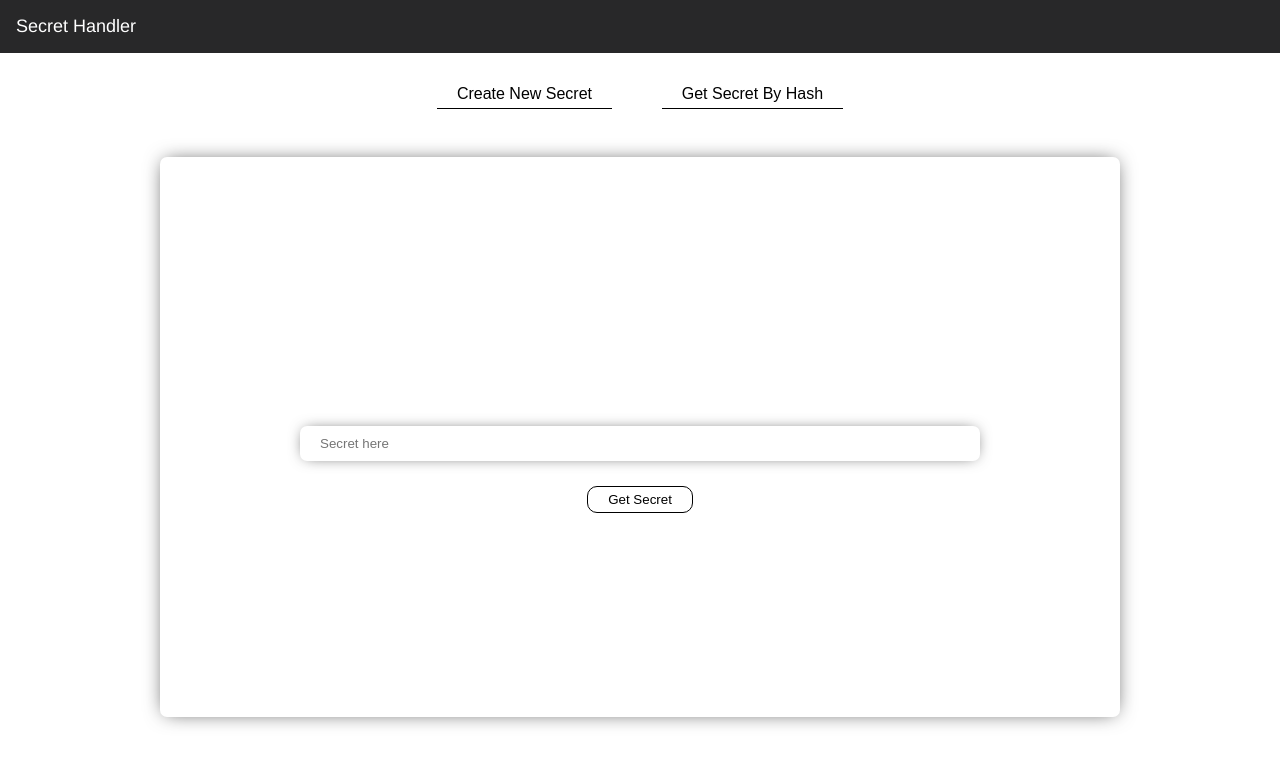
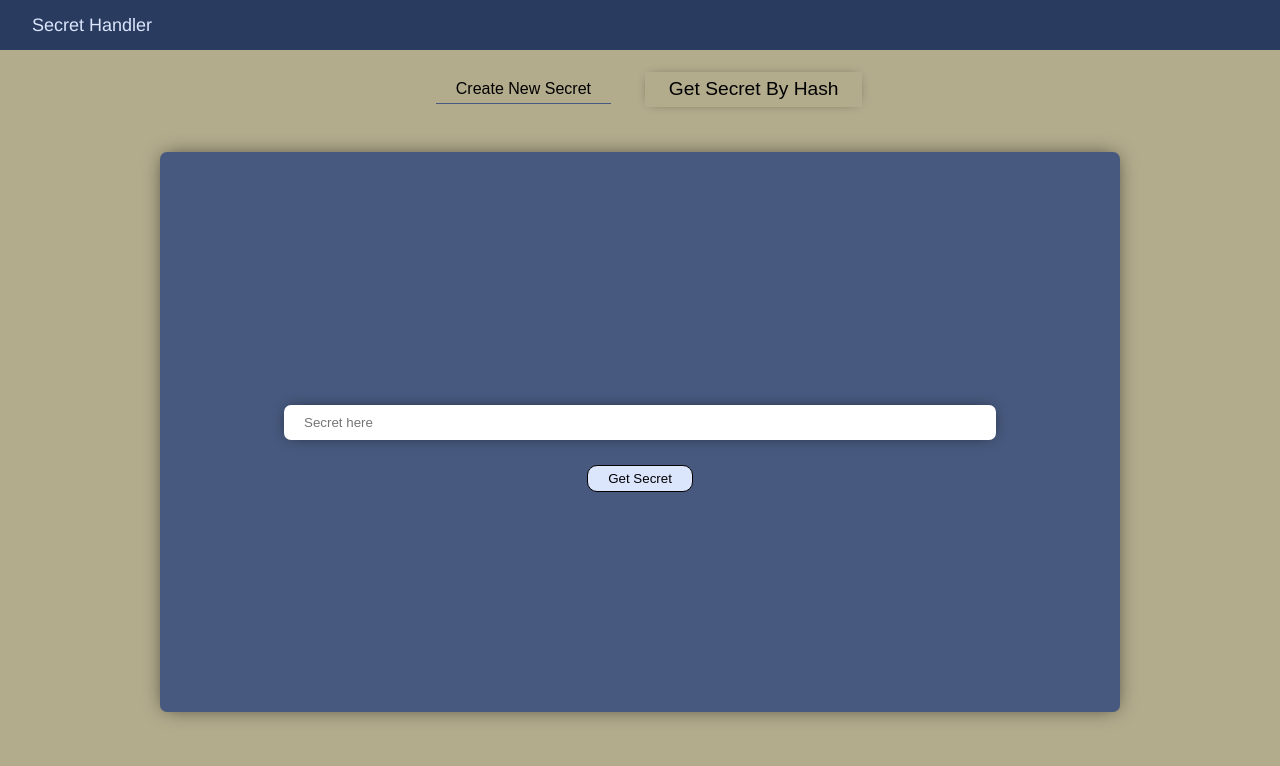
Before and after one commit to gulyaasferenc/secret-store, a Vue app in the folder secret-server-fe/: page / in a window 1280 px wide. Shown: the top 766 px of the page. Built offline with nearby package versions, Linux system fonts and the light colour scheme.

Commit message:
composables and some css

```diff
--- a/secret-server-fe/src/App.vue
+++ b/secret-server-fe/src/App.vue
@@ -2,16 +2,23 @@
   <div>
     <div class="header">Secret Handler</div>
     <div class="menubuttons">
-      <button class="menubutton" @click="setViewToCreate()">
+      <button
+        class="menubutton"
+        :class="[view === 'create' ? 'selected-menubutton' : '']"
+        @click="setViewToCreate()"
+      >
         Create New Secret
       </button>
-      <button class="menubutton" @click="setViewToGet()">
+      <button
+        class="menubutton"
+        :class="[view === 'get' ? 'selected-menubutton' : '']"
+        @click="setViewToGet()"
+      >
         Get Secret By Hash
       </button>
     </div>
-
-    <CreateSecret v-if="view === 'create'" />
-    <GetSecret v-if="view === 'get'" />
+      <CreateSecret v-if="view === 'create'" />
+      <GetSecret v-if="view === 'get'" />
   </div>
 </template>
 
@@ -48,25 +55,42 @@ export default {
 </script>
 
 <style lang="scss">
+$dark: #293B5F;
+$otherdark: #47597E;
+$light: #DBE6FD;
+$other: #B2AB8C;
+
 #app {
   font-family: Avenir, Helvetica, Arial, sans-serif;
   -webkit-font-smoothing: antialiased;
   -moz-osx-font-smoothing: grayscale;
   text-align: center;
-  margin-top: 80px;
   transition: 0.2s;
+  background: $other;
+  height: 100vh;
+  width: 100vw;
+  overflow: auto;
+  margin: 0px;
+  padding: 0;
 }
 
 .header {
   position: fixed;
   left: 0;
   top: 0;
-  background: rgb(40, 40, 41);
-  padding: 1rem;
+  background: $dark;
+  height: 50px;
   width: 100vw;
   text-align: left;
-  color: white;
+  color: $light;
   font-size: large;
+  display: flex;
+  align-items: center;
+  padding-left: 2rem;
+}
+
+body {
+  margin: 0px;
 }
 
 .menubuttons {
@@ -79,23 +103,30 @@ export default {
 
 .menubutton {
   border: none;
-  border-bottom: 1px solid black;
+  border-bottom: 1px solid $otherdark;
+  margin-top: 75px;
   padding: 5px 20px 5px 20px;
   cursor: pointer;
-  background: white;
+  background: transparent;
   transition: 0.2s;
   font-size: 16px;
 }
 
+.selected-menubutton {
+  border-bottom: 1px solid transparent;
+  box-shadow: 0px 0px 10px -5px rgba(0, 0, 0, 0.75);
+  transform: scale(1.2);
+}
+
 .menubutton:hover {
-  border: none;
+  border-bottom: 1px solid transparent;
   box-shadow: 0px 0px 10px -5px rgba(0, 0, 0, 0.75);
   transform: scale(1.2);
 }
 
 input {
   padding: 10px 20px 10px 20px;
-  width: 40rem;
+  width: 70%;
   margin-bottom: 25px;
   border-radius: 7px;
   border: none;
@@ -107,7 +138,7 @@ input {
   border-radius: 10px;
   padding: 5px 20px 5px 20px;
   cursor: pointer;
-  background: white;
+  background: $light;
   transition: 0.2s;
 }
 
@@ -125,10 +156,12 @@ input {
   justify-content: center;
   box-shadow: 0px 0px 20px -5px rgba(0, 0, 0, 0.75);
   border-radius: 7px;
+  background: $otherdark;
+  color: $light;
 }
 
 .form {
-  margin: 6rem 0 2rem 0;
+  margin: 3rem 0 1rem 0;
 }
 
 textarea {
@@ -137,6 +170,7 @@ textarea {
   border-radius: 7px;
   padding: 10px;
   margin-bottom: 1rem;
+  width: 80%;
 }
 
 @media screen and (max-width: 820px) {
@@ -149,13 +183,9 @@ textarea {
   }
 
   .menubutton {
-    border: 1px solid black;
-    border-radius: 10px;
     padding: 5px 7px 5px 7px;
     cursor: pointer;
-    background: white;
-    transition: 0.2s;
-    font-size: 16px;
   }
 }
+
 </style>
--- a/secret-server-fe/src/components/CreateSecret.vue
+++ b/secret-server-fe/src/components/CreateSecret.vue
@@ -3,7 +3,6 @@
     <form class="form">
       <div>
         <textarea
-          cols="80"
           rows="10"
           placeholder="Your secret content"
           v-model="secretText"
@@ -34,7 +33,7 @@
       </button>
     </form>
     <div class="createresult" v-if="creationResult">
-      Your secret is created:
+      <b>Your secret is created:</b>
       <div class="secrettext">{{ creationResult }}</div>
       <button @click="clearResult()" type="button" class="normalbutton">
         Clear
@@ -50,9 +49,9 @@
 </template>
 
 <script>
-import axios from "axios";
 import { ref } from "vue";
 import ErrorNotification from "./ErrorNotification.vue";
+import useCreateSecret from "../composables/useCreateSecret";
 
 export default {
   name: "CreateSecret",
@@ -63,24 +62,12 @@ export default {
     const secretText = ref("");
     const expireAfterViews = ref(null);
     const expireAfter = ref(null);
-    const creationResult = ref(null);
-    const errorMsg = ref(null);
-    const createSecret = async () => {
-      try {
-        const { data: result } = await axios.post(
-          `${process.env.VUE_APP_BASE_API_URL}/api/secret`,
-          {
-            secret: secretText.value,
-            expireAfterViews: Number(expireAfterViews.value),
-            expireAfter: Number(expireAfter.value),
-          }
-        );
-        creationResult.value = result.hash;
-      } catch (error) {
-        console.log(error);
-        errorMsg.value = error.response.data.message;
-      }
-    };
+
+    const { createSecret, creationResult, errorMsg } = useCreateSecret({
+      secretText,
+      expireAfterViews,
+      expireAfter,
+    });
 
     const clearResult = () => {
       creationResult.value = null;
@@ -108,6 +95,11 @@ export default {
 
 <!-- Add "scoped" attribute to limit CSS to this component only -->
 <style scoped lang="scss">
+$dark: #293B5F;
+$otherdark: #47597E;
+$light: #DBE6FD;
+$other: #B2AB8C;
+
 .numberinput {
   width: 12rem;
   margin: 0 7px 2rem 7px;
@@ -117,7 +109,21 @@ export default {
   margin-bottom: 2rem;
   line-break: anywhere;
   padding: 10px;
-  max-height: 12vh;
+  max-height: 15vh;
   overflow: auto;
+  background: $dark;
+  width: 80%;
+  margin: auto;
+  margin-bottom: 5px;
+  border-radius: 7px;
+  color: $light;
+}
+
+@media screen and (max-width: 820px) {
+  .secrettext {
+    max-height: 12vh;
+    width: 95%;
+    padding: 0px;
+  }
 }
 </style>
--- a/secret-server-fe/src/components/ErrorNotification.vue
+++ b/secret-server-fe/src/components/ErrorNotification.vue
@@ -7,10 +7,10 @@ export default {
   name: "ErrorNotification",
   props: {
     msg: String,
-    duration: Number
+    duration: Number,
   },
   setup(props, { emit }) {
-      console.log(props)
+    console.log(props);
     setTimeout(() => {
       emit("closeMe");
     }, props.duration * 1000);
@@ -28,9 +28,10 @@ export default {
   display: flex;
   align-items: center;
   justify-content: center;
-  top: 20px;
-  right: 20px;
-  width: 220px;
+  bottom: 200px;
+  left: 50%;
+  margin-left: -160px;
+  width: 320px;
   height: 40px;
   border-radius: 10px;
   background: rgba(255, 0, 0, 0.9);
@@ -42,11 +43,10 @@ export default {
 
 @keyframes slidein {
   from {
-    transform: translateX(100%);
+    bottom: -100px;
   }
-
   to {
-    transform: translateX(0%);
+    bottom: 200px;
   }
 }
 </style>
--- a/secret-server-fe/src/components/GetSecret.vue
+++ b/secret-server-fe/src/components/GetSecret.vue
@@ -9,7 +9,7 @@
       </button>
     </form>
     <div v-if="result">
-      Your text is:
+      <b>Your text is:</b>
       <div class="result">{{ result }}</div>
     </div>
     <ErrorNotification
@@ -23,8 +23,9 @@
 
 <script>
 import { ref } from "vue";
-import axios from "axios";
 import ErrorNotification from "./ErrorNotification.vue";
+import useGetSecret from "../composables/useGetSecret";
+
 export default {
   name: "GetSecret",
   components: {
@@ -32,19 +33,8 @@ export default {
   },
   setup() {
     const hash = ref(null);
-    const result = ref(null);
-    const errorMsg = ref(null);
 
-    const getHash = async () => {
-      try {
-        const { data } = await axios.get(
-          `${process.env.VUE_APP_BASE_API_URL}/api/secret/${hash.value}`
-        );
-        result.value = data.secretText;
-      } catch (error) {
-        errorMsg.value = error.response.data.message;
-      }
-    };
+    const { getHash, result, errorMsg } = useGetSecret(hash);
 
     const closeErrorNotification = () => {
       errorMsg.value = null;
@@ -63,9 +53,27 @@ export default {
 
 <!-- Add "scoped" attribute to limit CSS to this component only -->
 <style scoped lang="scss">
+$dark: #293B5F;
+$otherdark: #47597E;
+$light: #DBE6FD;
+$other: #B2AB8C;
+
 .result {
-  padding: 10px;
-  max-height: 20vh;
+  padding: 50px;
+  max-height: 30vh;
+  width: 80%;
+  margin: auto;
   overflow: auto;
+  background: $dark;
+  color: $light;
+  border-radius: 7px;
+  margin-top: 10px;
+}
+
+@media screen and (max-width: 820px) {
+  .result {
+    padding: 0px;
+    width: 95%;
+  }
 }
 </style>
--- /dev/null
+++ b/secret-server-fe/src/composables/useCreateSecret.js
@@ -0,0 +1,32 @@
+import axios from 'axios'
+import { ref } from 'vue'
+
+const useCreateSecret = ({ secretText, expireAfterViews, expireAfter }) => {
+  const creationResult = ref(null)
+  const errorMsg = ref(null)
+  const createSecret = async () => {
+    try {
+      const { data: result } = await axios.post(
+        `${process.env.VUE_APP_BASE_API_URL}/api/secret`,
+        {
+          secret: secretText.value,
+          expireAfterViews: Number(expireAfterViews.value),
+          expireAfter: Number(expireAfter.value)
+        }
+      )
+      creationResult.value = result.hash
+    } catch (error) {
+      errorMsg.value = error.response
+        ? error.response.data.message
+        : error.message
+    }
+  }
+
+  return {
+    createSecret,
+    creationResult,
+    errorMsg
+  }
+}
+
+export default useCreateSecret
--- /dev/null
+++ b/secret-server-fe/src/composables/useGetSecret.js
@@ -0,0 +1,28 @@
+import { ref } from 'vue'
+import axios from 'axios'
+
+const useGetSecret = (hash) => {
+  const result = ref(null)
+  const errorMsg = ref(null)
+
+  const getHash = async () => {
+    try {
+      const { data } = await axios.get(
+        `${process.env.VUE_APP_BASE_API_URL}/api/secret/${hash.value}`
+      )
+      result.value = data.secretText
+    } catch (error) {
+      errorMsg.value = error.response
+        ? error.response.data.message
+        : error.message
+    }
+  }
+
+  return {
+    getHash,
+    result,
+    errorMsg
+  }
+}
+
+export default useGetSecret
```
